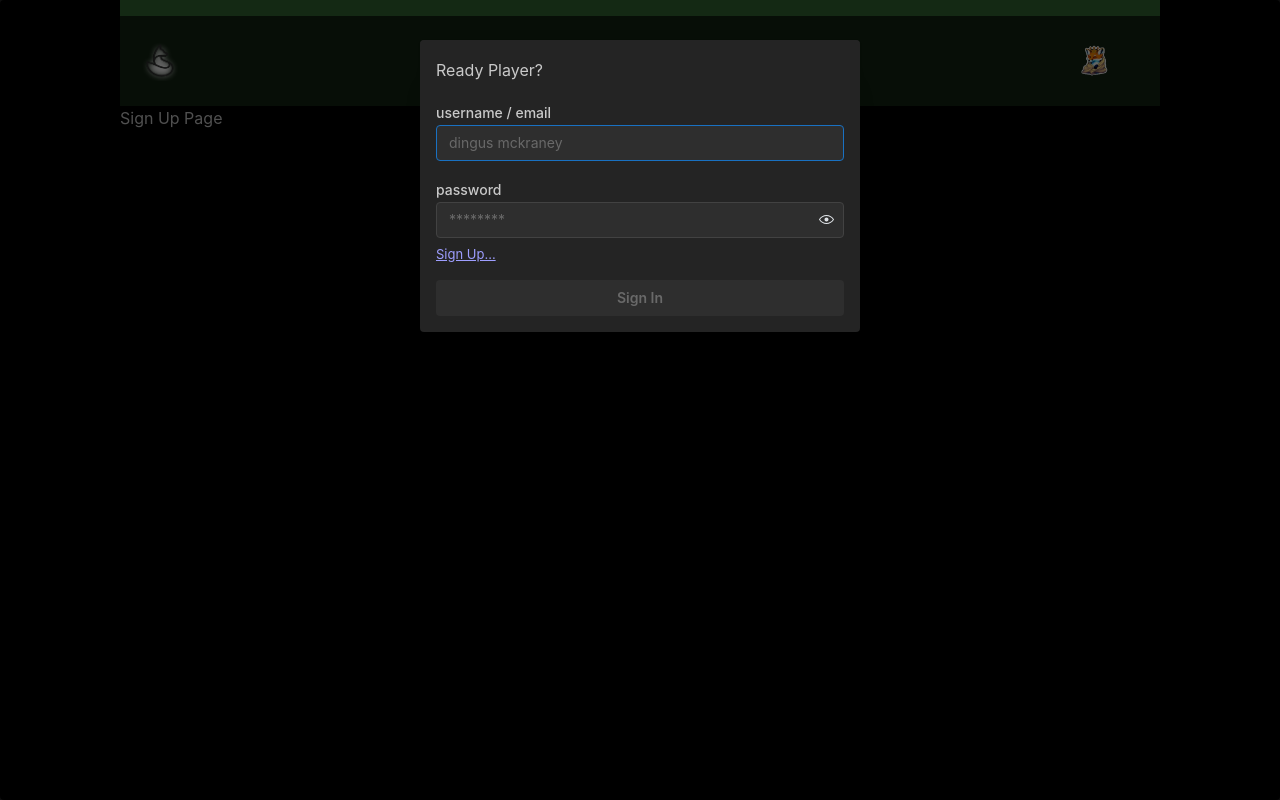
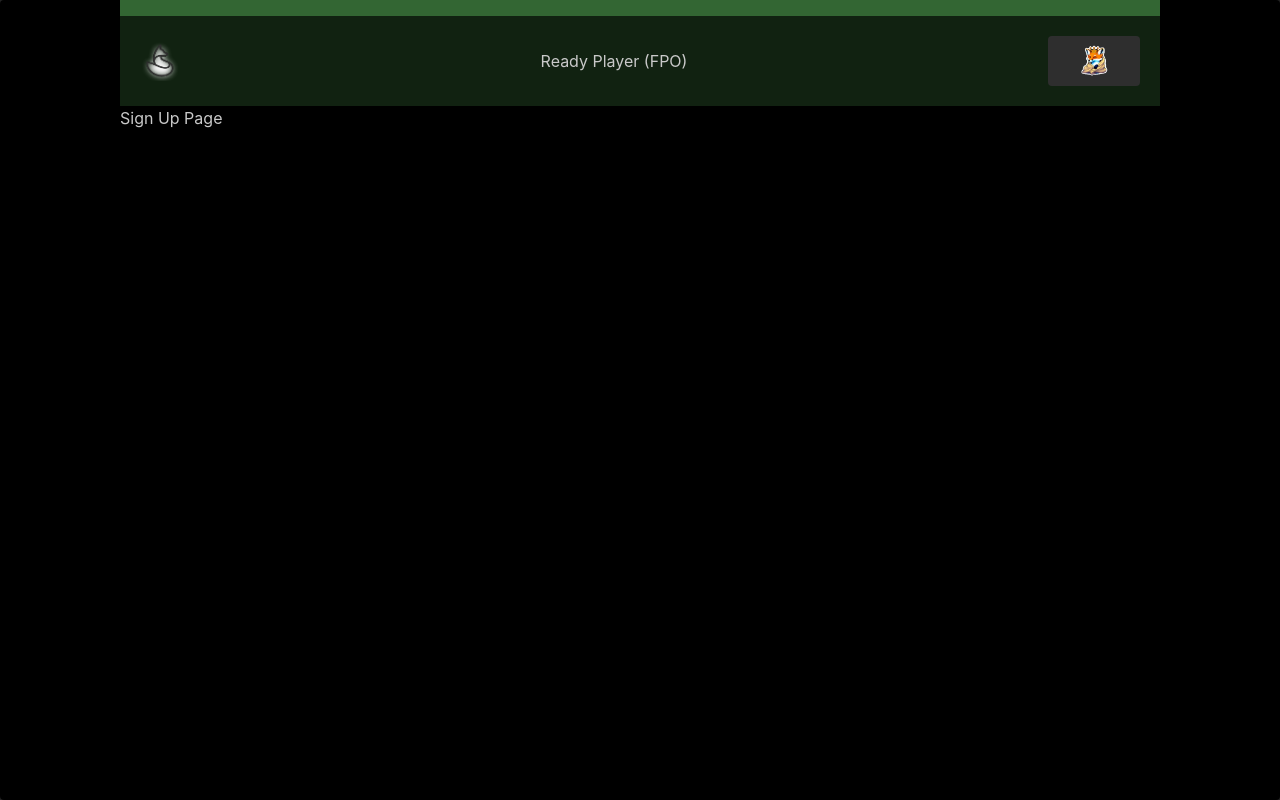
Before and after one commit to nicehatharry/ready-player, a React (Vite) app: page /sign-up in a window 1280 px wide. Built offline with nearby package versions, Linux system fonts and the light colour scheme.

Commit message:
replace context with jotai

```diff
--- a/package.json
+++ b/package.json
@@ -13,7 +13,9 @@
     "@mantine/core": "^7.5.2",
     "@mantine/dates": "^7.5.2",
     "@mantine/hooks": "^7.5.2",
+    "@vercel/postgres": "^0.7.2",
     "dayjs": "^1.11.10",
+    "jotai": "^2.6.5",
     "normalize.css": "^8.0.1",
     "react": "^18.2.0",
     "react-dom": "^18.2.0",
--- a/src/App.tsx
+++ b/src/App.tsx
@@ -1,8 +1,6 @@
 import { MantineProvider } from '@mantine/core'
 import '@mantine/core/styles.css'
-import { useState } from 'react'
 import { createBrowserRouter, RouterProvider } from 'react-router-dom'
-import { UserContext, UserState } from './context'
 import { ErrorPage, Root } from './pages'
 import { getRoutes } from './routes'
 
@@ -16,14 +14,9 @@ const router = createBrowserRouter([
 ])
 
 function App() {
-	const [userState, setUserState] = useState<UserState>()
-
 	return (
 		<MantineProvider defaultColorScheme='dark'>
-			<UserContext.Provider
-				value={{ user: userState?.user, setUser: setUserState }}>
-				<RouterProvider router={router} />
-			</UserContext.Provider>
+			<RouterProvider router={router} />
 		</MantineProvider>
 	)
 }
--- /dev/null
+++ b/src/atoms.ts
@@ -0,0 +1,14 @@
+import { atomWithStorage } from 'jotai/utils'
+
+export interface UserData {
+	name: string
+	username: string
+	email: string
+	password: string
+	avatar: string
+}
+
+export const userDataAtom = atomWithStorage<{ username: string } | undefined>(
+	'user',
+	undefined
+)
--- a/src/components/LogInModal.tsx
+++ b/src/components/LogInModal.tsx
@@ -1,30 +1,31 @@
 import { Button, Modal, PasswordInput, Stack, TextInput } from '@mantine/core'
 import { useDisclosure } from '@mantine/hooks'
-import { FC, useContext, useMemo, useState } from 'react'
+import { FC, useMemo, useState } from 'react'
 import { Link } from 'react-router-dom'
-import { UserContext } from '../context'
+import { userDataAtom } from '../atoms'
+import { useAtom } from 'jotai'
 
 export const LogInModal: FC = () => {
-	const [, { open, close }] = useDisclosure(false)
-	const [userName, setUserName] = useState<string>('')
-	const [password, setPassword] = useState<string>('')
-	const { user, setUser } = useContext(UserContext)
+	const [opened, { open, close }] = useDisclosure(true)
+	const [username, setUsername] = useState('')
+	const [password, setPassword] = useState('')
+	const [, setUserData] = useAtom(userDataAtom)
 
 	const disableSignIn = useMemo(
-		() => !userName || !password,
-		[password, userName]
+		() => !username || !password,
+		[password, username]
 	)
 
 	const handleSignIn = () => {
-		setUser({ user: userName })
-		setUserName('')
+		setUserData({ username: username })
+		setUsername('')
 		setPassword('')
 		close()
 	}
 
 	return (
 		<Modal
-			opened={!user}
+			opened={opened}
 			onClose={open}
 			withCloseButton={false}
 			title='Ready Player?'>
@@ -33,9 +34,9 @@ export const LogInModal: FC = () => {
 					<TextInput
 						label='username / email'
 						placeholder='dingus mckraney'
-						value={userName}
+						value={username}
 						onChange={(e) => {
-							setUserName(e.currentTarget.value)
+							setUsername(e.currentTarget.value)
 						}}
 					/>
 					<PasswordInput
--- a/src/components/LogOutButton.tsx
+++ b/src/components/LogOutButton.tsx
@@ -1,26 +1,28 @@
 import { Avatar, Button, Modal } from '@mantine/core'
-import { FC, useContext } from 'react'
 import { useDisclosure } from '@mantine/hooks'
-import { UserContext } from '../context'
+import { useAtom } from 'jotai'
+import { FC } from 'react'
+import { userDataAtom } from '../atoms'
 
 export const LogOutButton: FC = () => {
 	const [opened, { open, close }] = useDisclosure(false)
-	const { user, setUser } = useContext(UserContext)
+	const [user, setUser] = useAtom(userDataAtom)
 
 	const handleLogout = () => {
-		setUser({ user: undefined })
+		setUser(undefined)
 		close()
 	}
 	return (
 		<>
 			<Button
+				disabled={!user}
 				onClick={() => {
 					open()
 				}}
 				variant='transparent'
 				size='lg'>
 				<Avatar src='src/assets/foxroyal.png' alt='SnuggleFox' />
-				<p style={{ fontSize: 'small' }}>{user}</p>
+				<p style={{ fontSize: 'small' }}>{user?.username}</p>
 			</Button>
 			<Modal
 				opened={opened}
--- a/src/components/ProtectedRoute.tsx
+++ b/src/components/ProtectedRoute.tsx
@@ -1,9 +1,10 @@
-import { FC, ReactNode, useContext } from 'react'
-import { UserContext } from '../context'
-import { Root } from '../pages'
+import { useAtom } from 'jotai'
+import { FC, ReactNode } from 'react'
+import { LogInModal } from '.'
+import { userDataAtom } from '../atoms'
 
 export const ProtectedRoute: FC<{ children: ReactNode }> = ({ children }) => {
-	const { user } = useContext(UserContext)
+	const [user] = useAtom(userDataAtom)
 	console.log('User', user)
-	return user ? children : <Root />
+	return user ? children : <LogInModal />
 }
--- a/src/context.ts
+++ /dev/null
@@ -1,16 +0,0 @@
-import { createContext } from 'react'
-
-export interface UserState {
-	user: string | undefined
-}
-
-export type UserContextState = UserState & {
-	setUser: React.Dispatch<UserState>
-}
-
-const EMPTY_USER_STATE = {
-	user: undefined,
-	setUser: () => {},
-}
-
-export const UserContext = createContext<UserContextState>(EMPTY_USER_STATE)
--- a/src/pages/Root.tsx
+++ b/src/pages/Root.tsx
@@ -1,14 +1,13 @@
 import { Paper } from '@mantine/core'
 import { FC } from 'react'
 import { Outlet } from 'react-router-dom'
-import { LogInModal, TopBar } from '../components'
+import { TopBar } from '../components'
 
 export const Root: FC = () => {
 	return (
 		<Paper style={sideBars}>
 			<TopBar />
 			<Outlet />
-			<LogInModal />
 		</Paper>
 	)
 }
--- a/src/pages/SignUp.tsx
+++ b/src/pages/SignUp.tsx
@@ -1,7 +1,5 @@
-import { FC, useContext } from 'react'
-import { UserContext } from '../context'
+import { FC } from 'react'
 
 export const SignUp: FC = () => {
-	// const { user, setUser } = useContext(UserContext)
 	return <>Sign Up Page</>
 }
--- a/src/routes.tsx
+++ b/src/routes.tsx
@@ -9,6 +9,7 @@ interface Route {
 const OPEN_ROUTES: Route[] = [{ path: '/sign-up', element: <SignUp /> }]
 const PROTECTED_ROUTES: Route[] = [
 	{ path: '/dashboard', element: <>Dashboard</> },
+	{ path: '/', element: <></> },
 ]
 
 export const getRoutes = () => {
```
Also changed, not shown: src/postgres/getUserData.ts (added, +31 -0 lines).
